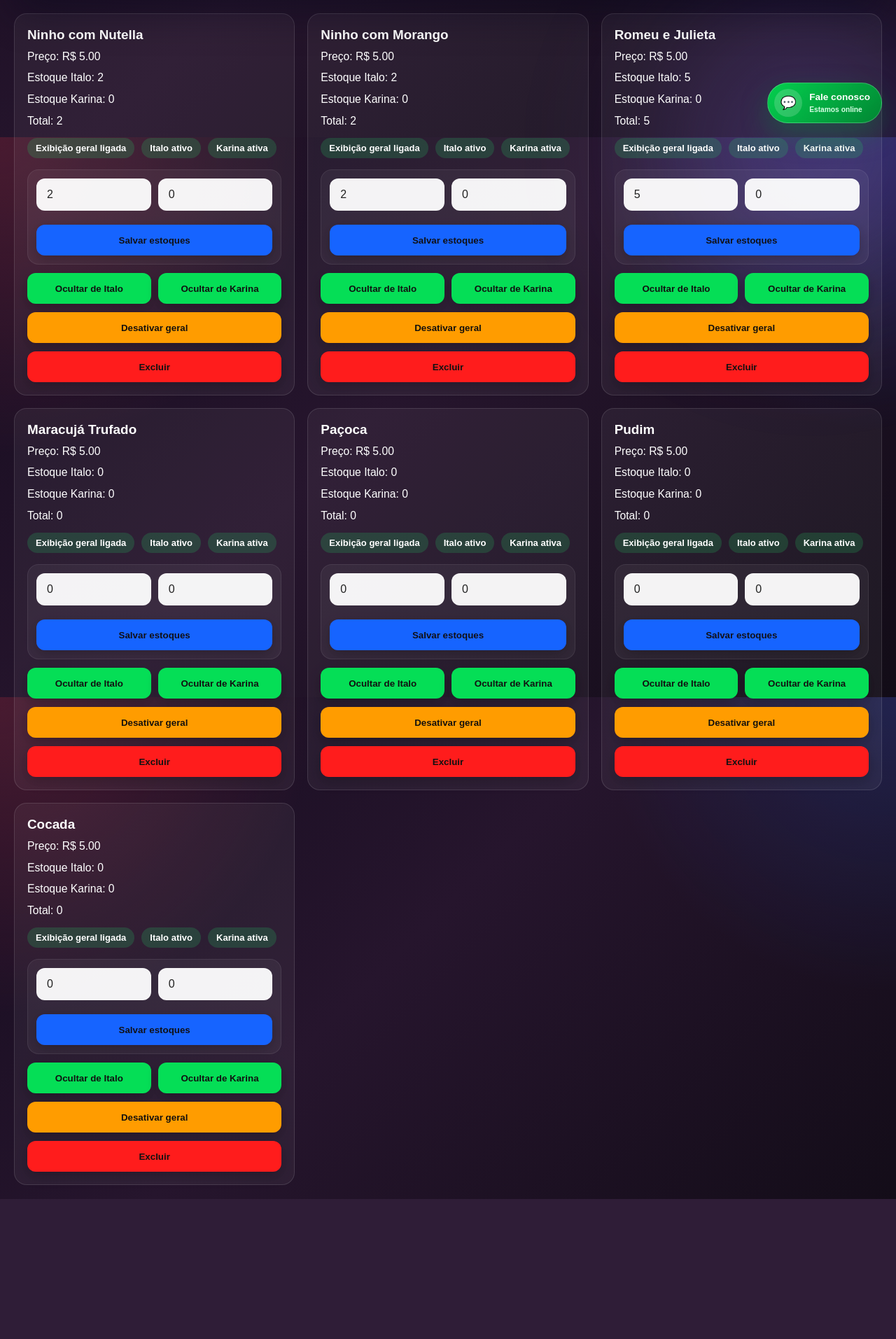
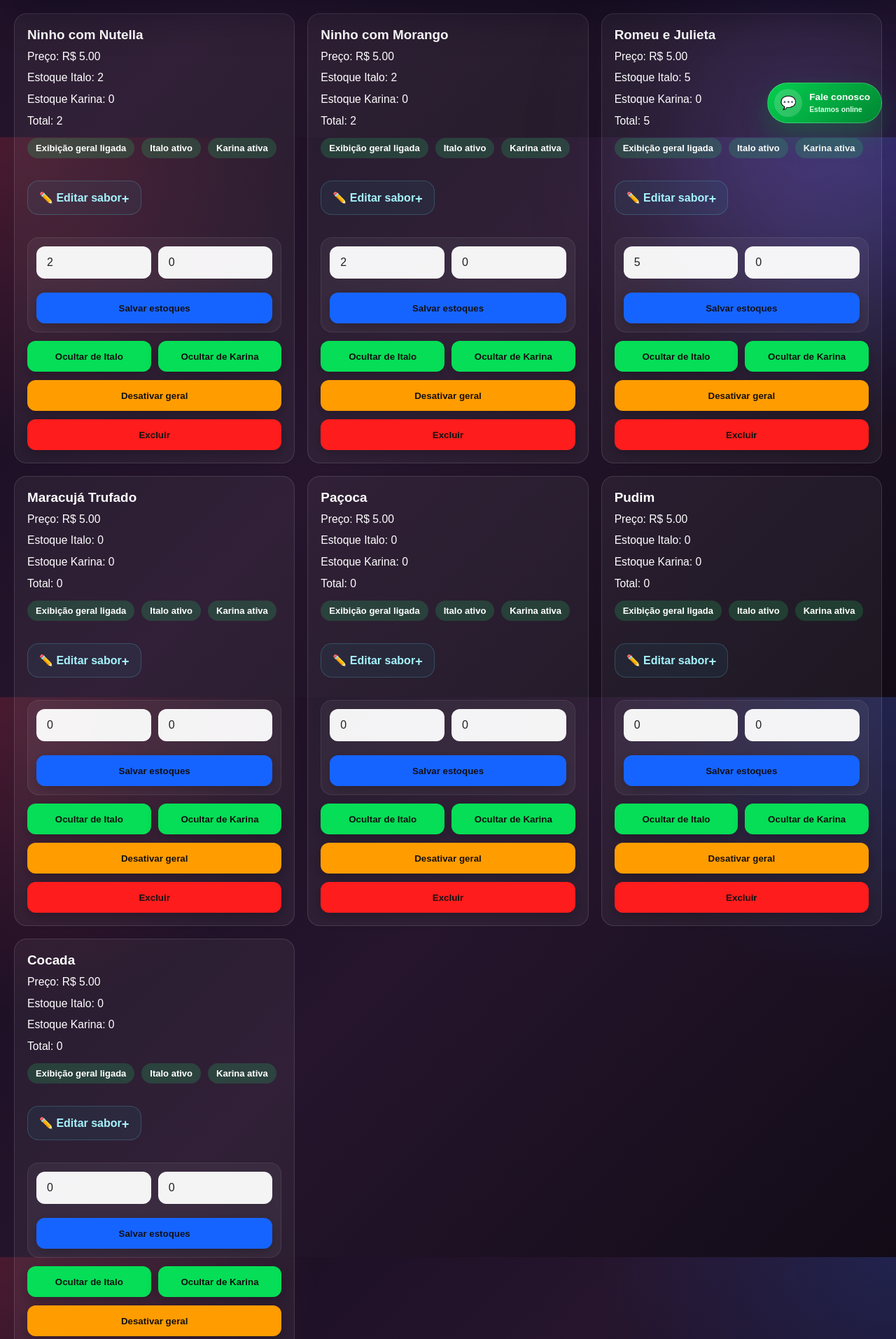
Before and after one commit to italoh27/dindins-da-karina, a Flask app: page /admin/sabores in a window 1280 px wide. Shown: the part 604-2517 px from the top of the page at 70% size. Before the commit the page ends 2317 px from the top, so only its background shows below. Run offline with Flask 3, Linux system fonts and the light colour scheme; the visitor is signed in with stand-in values (Sample User, id 1); parts of the project's set-up code (start-up, migrations or seed data) failed here and were passed over; some libraries are stand-ins or nearby versions.

Commit message:
Permite editar sabores cadastrados

```diff
--- a/app.py
+++ b/app.py
@@ -3217,6 +3217,56 @@ def admin_atualizar_estoque(sabor_id):
     return redirect_admin_back("/admin/sabores")
 
 
+@app.route("/admin/sabores/editar/<int:sabor_id>", methods=["POST"])
+def admin_editar_sabor(sabor_id):
+    if not admin_logado():
+        return redirect("/admin/login")
+
+    sabor_atual = next((s for s in ler_sabores() if s.get("id") == sabor_id), None)
+    if not sabor_atual:
+        set_mensagem("mensagem_admin", "Sabor não encontrado.")
+        return redirect_admin_back("/admin/sabores")
+
+    nome = str(request.form.get("nome", "") or "").strip()
+    img = normalizar_imagem_sabor(request.form.get("img", ""))
+    try:
+        preco_texto = str(request.form.get("preco", "") or "").strip().replace(",", ".")
+        preco = money(preco_texto)
+        estoque_italo = int(str(request.form.get("estoque_italo", "")).strip())
+        estoque_karina = int(str(request.form.get("estoque_karina", "")).strip())
+    except (ValueError, TypeError):
+        set_mensagem("mensagem_admin", "Informe preço e estoques válidos.")
+        return redirect_admin_back("/admin/sabores")
+
+    if not nome or not img or preco <= 0 or estoque_italo < 0 or estoque_karina < 0:
+        set_mensagem("mensagem_admin", "Preencha nome, preço, imagem e estoques corretamente.")
+        return redirect_admin_back("/admin/sabores")
+
+    nome_repetido = next(
+        (
+            sabor for sabor in ler_sabores()
+            if sabor.get("id") != sabor_id
+            and str(sabor.get("nome", "")).strip().casefold() == nome.casefold()
+        ),
+        None,
+    )
+    if nome_repetido:
+        set_mensagem("mensagem_admin", "Já existe outro sabor com esse nome.")
+        return redirect_admin_back("/admin/sabores")
+
+    atualizar_sabor(
+        sabor_id,
+        nome=nome,
+        preco=preco,
+        img=img,
+        estoque_italo=estoque_italo,
+        estoque_karina=estoque_karina,
+        estoque=estoque_italo + estoque_karina,
+    )
+    set_mensagem("mensagem_admin", f"Sabor {nome} atualizado com sucesso.")
+    return redirect_admin_back("/admin/sabores")
+
+
 @app.route("/admin/sabores/toggle/<int:sabor_id>", methods=["POST"])
 def admin_toggle_sabor(sabor_id):
     if not admin_logado():
--- a/static/style.css
+++ b/static/style.css
@@ -3821,3 +3821,7 @@ input:focus,select:focus,textarea:focus{outline:3px solid rgba(34,211,238,.22)!i
   }
 }
 @media(prefers-reduced-motion:reduce){.pagina-loja,.pagina-carrinho,.pagina-cliente{animation:none}}
+
+/* === Edição completa dos sabores cadastrados === */
+.sabor-edicao-card{margin:16px 0;border:1px solid rgba(103,232,249,.2);border-radius:16px;background:rgba(34,211,238,.055);overflow:hidden}.sabor-edicao-card summary{cursor:pointer;padding:14px 16px;color:#a5f3fc;font-weight:900;list-style:none}.sabor-edicao-card summary::-webkit-details-marker{display:none}.sabor-edicao-card summary::after{content:"+";float:right;font-size:1.15rem}.sabor-edicao-card[open] summary::after{content:"−"}.sabor-edicao-card[open] summary{border-bottom:1px solid rgba(255,255,255,.1)}.sabor-edicao-form{display:grid;grid-template-columns:repeat(2,minmax(0,1fr));gap:13px;padding:16px}.sabor-edicao-form label{display:grid;gap:6px;min-width:0;color:#cbd5e1;font-size:.78rem;font-weight:850}.sabor-edicao-form input{width:100%;box-sizing:border-box;background:rgba(255,255,255,.07)!important;color:#fff!important;padding:10px 12px}.sabor-edicao-imagem{grid-column:1/-1}.sabor-edicao-salvar{grid-column:1/-1;width:100%}
+@media(max-width:620px){.sabor-edicao-form{grid-template-columns:1fr}.sabor-edicao-imagem,.sabor-edicao-salvar{grid-column:auto}}
--- a/templates/admin_sabores.html
+++ b/templates/admin_sabores.html
@@ -4,7 +4,7 @@
   <meta charset="UTF-8">
   <meta name="viewport" content="width=device-width, initial-scale=1.0">
   <title>Gerenciador de sabores</title>
-  <link rel="stylesheet" href="/static/style.css?v=20260723-fluxo-final">
+  <link rel="stylesheet" href="/static/style.css?v=20260805-editar-sabores">
 </head>
 <body class="pagina-admin pagina-admin-pro">
   <div data-admin-shell="page">
@@ -65,6 +65,34 @@
             </div>
           </div>
 
+          <details class="sabor-edicao-card">
+            <summary>✏️ Editar sabor</summary>
+            <form class="js-admin-ajax-form sabor-edicao-form" action="/admin/sabores/editar/{{ sabor.id }}" method="post">
+              <input type="hidden" name="return_to" value="{{ request_path }}#sabor-{{ sabor.id }}">
+              <label>
+                <span>Nome do sabor</span>
+                <input type="text" name="nome" value="{{ sabor.nome }}" required>
+              </label>
+              <label>
+                <span>Preço (R$)</span>
+                <input type="number" min="0.01" step="0.01" name="preco" value="{{ '%.2f'|format(sabor.preco) }}" required>
+              </label>
+              <label class="sabor-edicao-imagem">
+                <span>Imagem</span>
+                <input type="text" name="img" value="{{ sabor.img }}" placeholder="/static/nome_da_imagem.jpg" required>
+              </label>
+              <label>
+                <span>Estoque Italo</span>
+                <input type="number" min="0" step="1" name="estoque_italo" value="{{ sabor.estoque_italo }}" required>
+              </label>
+              <label>
+                <span>Estoque Karina</span>
+                <input type="number" min="0" step="1" name="estoque_karina" value="{{ sabor.estoque_karina }}" required>
+              </label>
+              <button class="btn-admin-topo sabor-edicao-salvar" type="submit">Salvar alterações</button>
+            </form>
+          </details>
+
           <div class="pedido-topo-botoes pedido-topo-botoes-grid pedido-topo-botoes-sabores">
             <form class="js-admin-ajax-form sabor-estoque-form" action="/admin/sabores/estoque/{{ sabor.id }}" method="post">
               <input type="hidden" name="return_to" value="{{ request_path }}">
```
